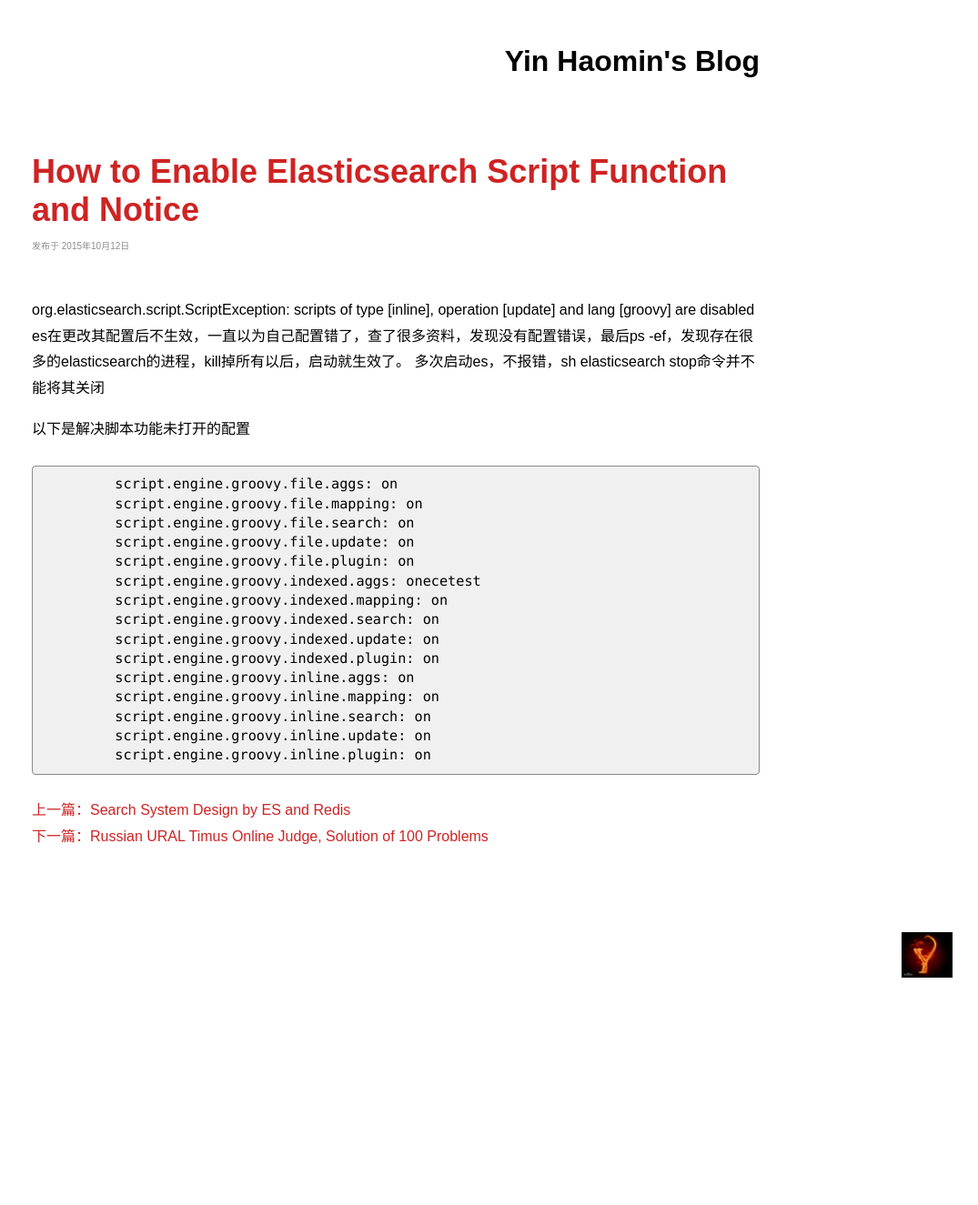
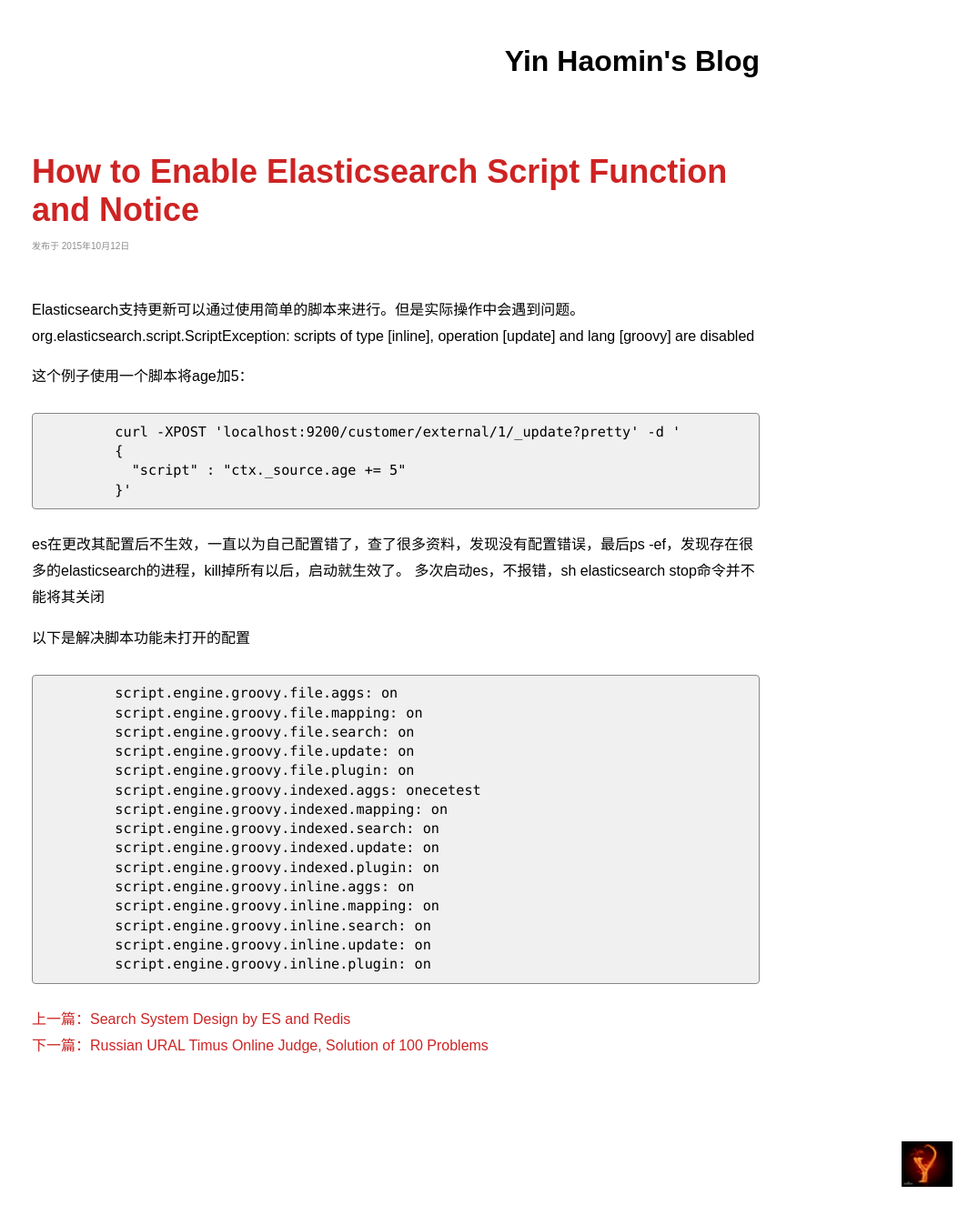
Before and after one commit to yinhaomin/yinhaomin.github.io, a Jekyll site: the page built from _posts/2015-10-12-How to Enable Elasticsearch Script Function and Notice.md, in a window 1280 px wide. Shown: the whole page at 91% size, without its empty margins (205-1280 px from the left). Built offline with Jekyll 4.4.1, drawn with Linux system fonts in a browser that asks for light colours; comment, search, counter and statistics services are not loaded; before the commit the page ends 1095 px from its top, so only the background shows below that.

Commit message:
Update 2015-10-12-How to Enable Elasticsearch Script Function and Notice.md

````diff
--- a/_posts/2015-10-12-How to Enable Elasticsearch Script Function and Notice.md
+++ b/_posts/2015-10-12-How to Enable Elasticsearch Script Function and Notice.md
@@ -4,8 +4,16 @@
 comments: true
 keywords: Elasticsearch,脚本功能开启,注意事项
 ---
+Elasticsearch支持更新可以通过使用简单的脚本来进行。但是实际操作中会遇到问题。org.elasticsearch.script.ScriptException: scripts of type [inline], operation [update] and lang [groovy] are disabled
 
-org.elasticsearch.script.ScriptException: scripts of type [inline], operation [update] and lang [groovy] are disabled
+这个例子使用一个脚本将age加5：
+```
+	curl -XPOST 'localhost:9200/customer/external/1/_update?pretty' -d '
+        {
+          "script" : "ctx._source.age += 5"
+        }'
+```
+
 es在更改其配置后不生效，一直以为自己配置错了，查了很多资料，发现没有配置错误，最后ps -ef，发现存在很多的elasticsearch的进程，kill掉所有以后，启动就生效了。
 多次启动es，不报错，sh elasticsearch stop命令并不能将其关闭
 
````
